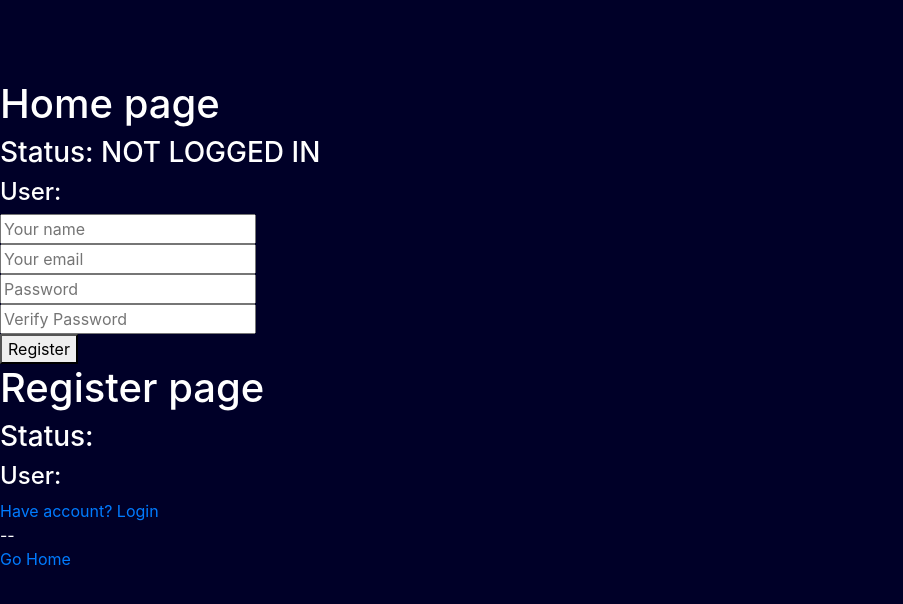
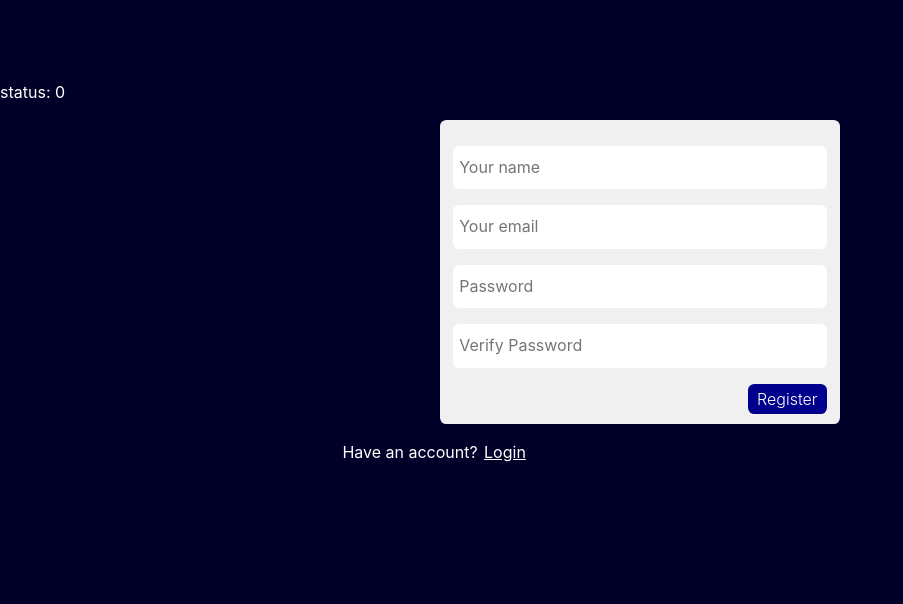
Before and after one commit to osu-cs290-sp20/G5-Login-and-Vote, a React (Create React App) app in the folder client/: page / in a window 1280 px wide. Shown: the top 604 px of the page, without its empty margins (0-903 px from the left). Built offline with nearby package versions, Linux system fonts and the light colour scheme.

Commit message:
cleaned and organized login flow. reg is next

```diff
--- a/client/src/App.js
+++ b/client/src/App.js
@@ -4,63 +4,51 @@ import React,
   useEffect,
 } from 'react';
 import {
-  BrowserRouter,
   Switch,
   Route
 } from 'react-router-dom';
 import VotingPage from './components/VotingPage';
-import AuthPage from './components/AuthPage';
-import Register from './components/Register';
-import Login from './components/Login';
+//import Login from './components/Login';
+//import Register from './components/Register';
 import Home from './components/Home';
 import './App.css';
 
 const App = () => {
-  const [authStatus, setAuthStatus] = useState('');
+  const [authStatus, setAuthStatus] = useState(0);
   const [user, setUser] = useState('');
 
   useEffect(() => {
-    setAuthStatus('NOT LOGGED IN')
-  }, []);
+    console.log(`auth stat: ${authStatus}`);
+  }, [authStatus]);
 
-  const handleLogin = (data) => {
-    setAuthStatus('logged in');
+  const handleAuth = (data) => {
+    setAuthStatus(1);
     setUser(data);
   }
 
   return (
     <div className="backDrop">
-      <BrowserRouter>
       <Switch>
         <Route
           exact
           path="/"
           render={props => (
-              <Home {...props} handleLogin={handleLogin} status={authStatus} statusFor={user} />
+            <Home
+              {...props}
+              handleAuth={handleAuth}
+              auth={authStatus} />
           )} />
-          <Route
-            exact
-            path="/login"
-            render={props => (
-              <Login {...props} handleLogin={handleLogin} status={authStatus} statusFor={user} />
-            )}>
-          </Route>
-          <Route
-            exact
-            path="/register"
-            render={props => (
-              <Register {...props} status={authStatus} statusFor={user} />
-            )}>
-          </Route>
         <Route
           exact
           path="/voting"
           render={props => (
-              <VotingPage {...props} status={authStatus} statusFor={user} />
+            <VotingPage
+              {...props}
+              auth={authStatus} />
           )}>
         </Route>
+        {user}
       </Switch>
-      </BrowserRouter>
     </div>
   );
 }
--- a/client/src/components/AuthPage.js
+++ /dev/null
@@ -1,101 +0,0 @@
-import React,
-{
-  useEffect,
-  useState,
-} from 'react';
-//import './Login.css';
-import axios from 'axios';
-
-// ternary / router / add state
-
-const AuthPage = (props) => {
-  const [s, st] = useState('');
-  const [u, su] = useState('');
-
-  const [token, setToken] = useState('');
-  const [invalid, invalidCredentials] = useState(false);
-  const [status, setStatus] = useState(0);
-  const [user, setUserName] = useState('');
-
-  // might not need to do these few steps
-  useEffect(() => {
-    st(props.status);
-    su(props.statusFor);
-  }, [props.status, props.statusFor]);
-
-  const registerUser = () => {
-
-  }
-
-  const handleSubmit = (e) => {
-
-    e.preventDefault();
-
-    const email = e.target.elements.useremail.value;
-    const password = e.target.elements.password.value;
-
-    axios.post('/api/user/login', {
-      email: email,
-      password: password
-    })
-      .then((response) => {
-        if (response.status === 200) {
-          setStatus(response.status);
-          setToken(response.headers["auth-token"]);
-          setUserName(response.data);
-        }
-      })
-      .catch((err) => {
-        invalidCredentials(true);
-        console.log(err);
-      });
-
-    if (invalid === true) {
-      e.target.elements.useremail.focus();
-    }
-
-    e.target.elements.useremail.value = null;
-    e.target.elements.password.value = null;
-  }
-
-  return (
-    <div>
-      <div>
-        <h1>Authentication page</h1>
-        <h3>Status: {s}</h3>
-        <h4>User: {u}</h4>
-      </div>
-
-      <h1>Voter Login</h1>
-      <form
-        className="loginForm"
-        onSubmit={handleSubmit}>
-        <div>
-          <label htmlFor="email"></label>
-          <input
-            placeholder="Your email" //required
-            name="useremail"
-            type="email" />
-        </div>
-        <div>
-          <label htmlFor="password"></label>
-          <input
-            placeholder="Password" //required
-            name="password"
-            type="password" />
-        </div>
-        <div className="loginBtns">
-          <button
-            className="loginBtn">Login</button>
-        </div>
-      </form>
-      <div>
-        <h5>Create your Account</h5>
-        <button onClick={registerUser}>create account</button>
-      </div>
-
-    </div>
-  );
-};
-
-export default AuthPage;
--- /dev/null
+++ b/client/src/components/Home.css
@@ -0,0 +1,30 @@
+.helpMsgBtn {
+  margin: 0 auto;
+  align-items: center;
+  padding-top: 1rem;
+  padding-bottom: 1rem;
+  justify-content: space-around;
+  width: 50%;
+}
+
+.question {
+  display: inline-block;
+  padding-left: 1.4rem;
+}
+
+.homeBtn {
+  display: inline-block;
+  background: none;
+  border: none;
+  margin-left: 0.4rem;
+  padding: 0;
+  color: white;
+  text-decoration: underline;
+}
+
+.homeBtn:active,
+.homeBtn:focus {
+  background: none;
+  border: none;
+  outline: none;
+}
--- a/client/src/components/Home.js
+++ b/client/src/components/Home.js
@@ -1,33 +1,46 @@
 import React,
 {
   useState,
-  useEffect
 } from 'react';
-//import Navigation from './Navigation';
+import './Home.css';
 import Register from './Register';
+import Login from './Login';
 
 const Home = (props) => {
 
-  const [s, st] = useState('');
-  const [u, su] = useState('');
+  const [login, selectLogin] = useState(true);
 
-  useEffect(() => {
-    st(props.status);
-    su(props.statusFor);
-  }, [props.status, props.statusFor]);
+  const handleLogin = (data) => {
+    // update App comp
+    props.handleAuth(data);
+    props.history.push('/voting');
+  }
 
-  const loginSuccess = (data) => {
-    // update app component
-    props.handleLogin(data);
-    props.history.push("/voting");
+  const showOptions = (e) => {
+    console.log(e.target.textContent)
+    selectLogin(!login);
+    let q = document.querySelector('.question');
+    if (e.target.textContent === 'Login') {
+      e.target.textContent = 'Register';
+      q.textContent = 'Need an account?'
+    } else {
+      e.target.textContent = 'Login';
+      q.textContent = 'Have an account?'
+    }
   }
 
   return (
     <div>
-      <h1>Home page</h1>
-      <h3>Status: {s}</h3>
-      <h4>User: {u}</h4>
-      <Register loginSuccess={loginSuccess} />
+      <p>status: {props.auth}</p>
+      {login ?
+        <Register handleLogin={handleLogin} />
+        : <Login handleLogin={handleLogin} />}
+      <div className="helpMsgBtn">
+        <p className="question">Have an account?</p>
+        <button
+          className='homeBtn'
+          onClick={showOptions}>Login</button>
+      </div>
     </div>
   );
 }
--- a/client/src/components/Login.css
+++ b/client/src/components/Login.css
@@ -1,7 +1,7 @@
 .loginForm {
   width: 400px;
   margin: 0 auto;
-  padding: 1rem 2rem;
+  padding: 0.6rem 0.8rem;
   border-radius: 0.4rem;
   background-color: rgb(240,240,240);
 }
@@ -15,19 +15,28 @@ div input {
   width: inherit;
   padding-left: 0.4rem;
   line-height: 2.6rem;
-  margin-top: 0.6rem;
+  margin-top: 1rem;
   border-radius: 0.4rem;
   border-style: none;
 }
 
 .loginBtns {
   display: flex;
-  justify-content: space-around;
-  margin-top: 0.6rem;
+  justify-content: flex-end;
+  margin-top: 1rem;
 }
 
 .loginBtn {
   flex: 0 0 50px;
   font-weight: 300;
+  padding: 0.2rem 0.6rem;
   box-shadow: none;
+  border: none;
+  border-radius: 0.4rem;
+  background: rgb(0,0,140);
+  color: white;
 }
+
+.errorMsg {
+  color: red;
+}
--- a/client/src/components/Login.js
+++ b/client/src/components/Login.js
@@ -1,29 +1,16 @@
 import React,
 {
   useState,
-  useEffect
 } from 'react';
-import { Link } from 'react-router-dom';
-//import './Login.css';
+import './Login.css';
 import axios from 'axios';
-import Vote from './VotingPage';
-
-// ternary / router / add state
 
 const Login = (props) => {
-  const [s, st] = useState('');
-  const [u, su] = useState('');
-
 
   const [token, setToken] = useState('');
   const [invalid, invalidCredentials] = useState(false);
   const [status, setStatus] = useState(0);
   const [user, setUserName] = useState('');
-  useEffect(() => {
-    st(props.status);
-    su(props.statusFor);
-  }, [props.status, props.statusFor]);
-
 
   const handleSubmit = (e) => {
 
@@ -41,7 +28,8 @@ const Login = (props) => {
           setStatus(response.status);
           setToken(response.headers["auth-token"]);
           setUserName(response.data);
-          props.handleLogin(user);
+          props.handleLogin(response.data);
+          console.log(token, response.data);
         }
       })
       .catch((err) => {
@@ -74,20 +62,13 @@ const Login = (props) => {
           name="password"
           type="password" />
       </div>
+      <div className="errorMsg">
+        {invalid ? 'try again' : null}
+      </div>
       <div className="loginBtns">
         <button
           className="loginBtn">Login</button>
       </div>
-      {invalid ? 'try again' : null}
-      {status === 200 ? <Vote /> : null}
-      <div>
-        <h1>Login page</h1>
-        <h3>Status: {s}</h3>
-        <h4>User: {user}</h4>
-      </div>
-      <Link to="/register">Need an account? Register</Link>
-      <div>--</div>
-      <Link to="/">go Home</Link>
     </form>
   );
 };
--- a/client/src/components/Navigation.js
+++ b/client/src/components/Navigation.js
@@ -9,13 +9,13 @@ const Navigation = () => {
     <nav>
       <ul>
         <li>
-          <Link to="/">Home</Link>
-        </li>
-        <li>
           <Link to="/login">Login</Link>
         </li>
         <li>
           <Link to="/register">Register</Link>
+        </li>
+        <li>
+          <Link to="/voting">Voting</Link>
         </li>
       </ul>
     </nav>
--- a/client/src/components/Register.js
+++ b/client/src/components/Register.js
@@ -1,27 +1,15 @@
 import React,
 {
   useState,
-  useEffect
 } from 'react';
-import { Link } from 'react-router-dom';
-//import './Login.css';
-
+import './Login.css';
 import axios from 'axios';
 
 // ternary / router / add state
 
 const Register = (props) => {
-  const [s, st] = useState('');
-  const [u, su] = useState('');
-
 
   const [invalid, invalidCredentials] = useState(false);
-
-  useEffect(() => {
-    st(props.status);
-    su(props.statusFor);
-  }, [props.status, props.statusFor]);
-
 
   const handleSubmit = (e) => {
     e.preventDefault();
@@ -50,8 +38,8 @@ const Register = (props) => {
       })
         .then((response) => {
           invalidCredentials(false);
+          props.handleLogin(response);
           console.log("res: " + response);
-          props.loginSuccess(response.data);
         })
         .catch((err) => {
           console.log("err: " + err);
@@ -95,18 +83,12 @@ const Register = (props) => {
           name="verifypassword"
           type="password" />
       </div>
+      <div className="errorMsg">
+        {invalid ? 'try again' : null}
+      </div>
       <div className="loginBtns">
         <button className="loginBtn">Register</button>
       </div>
-      {invalid ? 'try again' : null}
-      <div>
-        <h1>Register page</h1>
-        <h3>Status: {s}</h3>
-        <h4>User: {u}</h4>
-      </div>
-      <Link to="/login">Have account? Login</Link>
-      <div>--</div>
-      <Link to="/">Go Home</Link>
     </form>
   );
 }
--- a/client/src/components/VotingPage.js
+++ b/client/src/components/VotingPage.js
@@ -1,28 +1,15 @@
 import React,
 {
-  useEffect,
-  useState
 } from 'react';
 
 const VotingPage = (props) => {
-  const [s, st] = useState('');
-  const [u, su] = useState('');
-
-  useEffect(() => {
-    st(props.status);
-    su(props.statusFor);
-  }, [props.status, props.statusFor]);
-
-
 
   return (
     <div>
       <div>
         <h1>Vote page</h1>
-        <h3>Status: {s}</h3>
-        <h4>User: {u}</h4>
+        <p>Status: {props.auth}</p>
       </div>
-
     </div>
   );
 }
--- a/client/src/index.js
+++ b/client/src/index.js
@@ -2,11 +2,12 @@ import React from 'react';
 import ReactDOM from 'react-dom';
 import App from './App';
 import * as serviceWorker from './serviceWorker';
+import { BrowserRouter } from 'react-router-dom';
 
 ReactDOM.render(
-  <React.StrictMode>
+  <BrowserRouter>
     <App />
-  </React.StrictMode>,
+  </BrowserRouter>,
   document.getElementById('root')
 );
 
```
Lines whose indentation alone changed are shown as unchanged.
